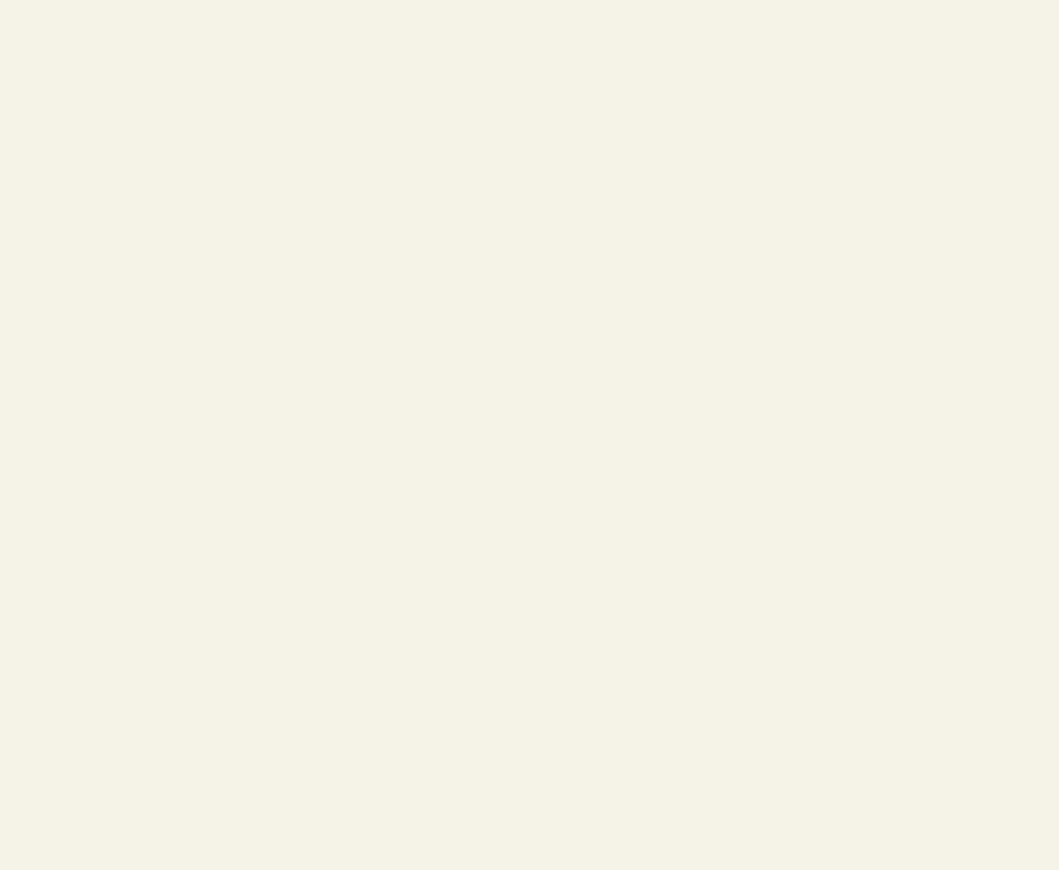
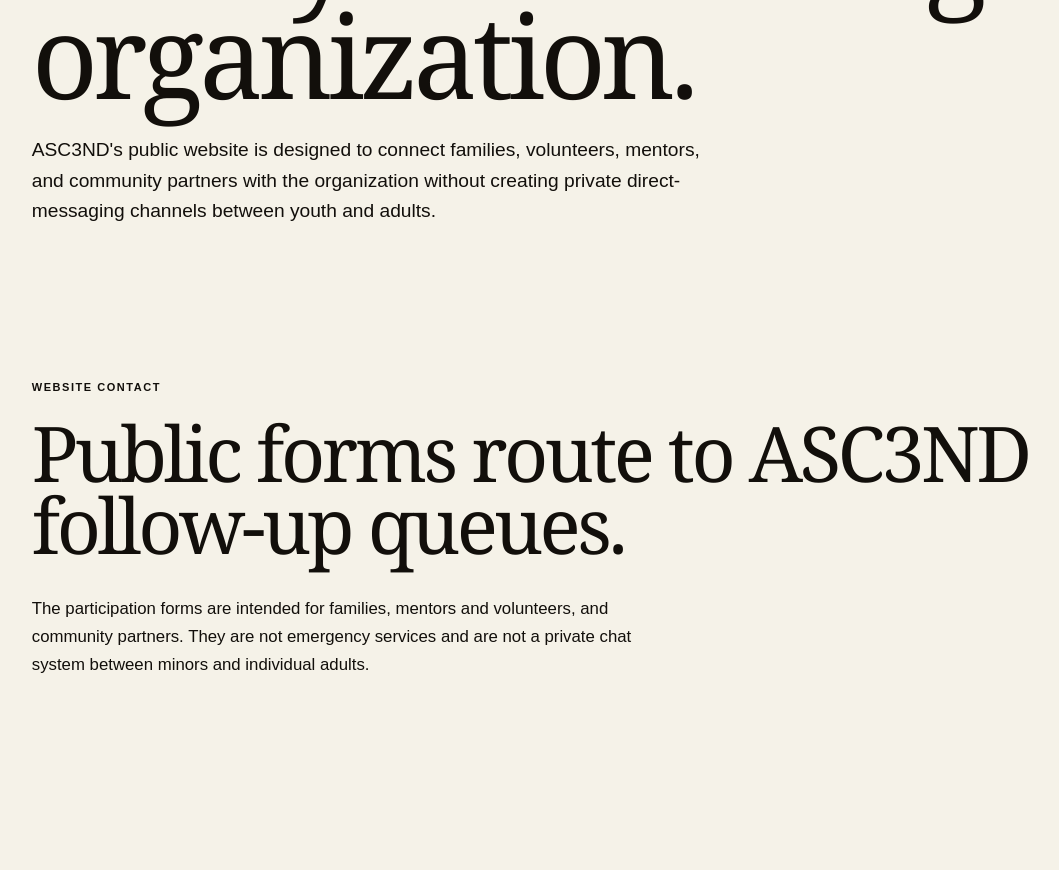
Before and after one commit to executiveusa/asc3nd-brand-site, a Next.js app: page /youth-safety in a window 1280 px wide. Before the commit this address had no page. Shown: the part 420-1290 px from the top of the page, without its empty margins (22-1081 px from the left). Before the commit the page ends 800 px from the top, so only its background shows below. Built offline with nearby package versions, Linux system fonts and the light colour scheme.

Commit message:
Add plain-language youth safety page

```diff
--- /dev/null
+++ b/app/youth-safety/page.tsx
@@ -0,0 +1,46 @@
+import { InteriorPage } from "@/components/InteriorPage";
+
+export const metadata = {
+  title: "Youth Safety | ASC3ND",
+  description: "ASC3ND's public website safety boundaries for youth, families, volunteers, mentors, and partners.",
+};
+
+export default function YouthSafetyPage() {
+  return (
+    <InteriorPage
+      eyebrow="Youth safety"
+      title="Clear boundaries for a youth-serving organization."
+      intro="ASC3ND's public website is designed to connect families, volunteers, mentors, and community partners with the organization without creating private direct-messaging channels between youth and adults."
+    >
+      <section className="interior-statement shell">
+        <p className="eyebrow">Website contact</p>
+        <h2>Public forms route to ASC3ND follow-up queues.</h2>
+        <p>The participation forms are intended for families, mentors and volunteers, and community partners. They are not emergency services and are not a private chat system between minors and individual adults.</p>
+      </section>
+
+      <section className="interior-statement shell">
+        <p className="eyebrow">Sensitive information</p>
+        <h2>Share only what is needed for the request.</h2>
+        <p>Do not use the public website forms to send emergency information, passwords, financial account information, medical records, or other highly sensitive information unless ASC3ND has provided a specific secure process for it.</p>
+      </section>
+
+      <section className="interior-statement shell">
+        <p className="eyebrow">Photos + stories</p>
+        <h2>Public media should be approved before publication.</h2>
+        <p>ASC3ND's project media system is designed to publish approved material only when the associated consent status is confirmed. Questions about a published image or story can be sent directly to ASC3ND.</p>
+      </section>
+
+      <section className="interior-statement shell">
+        <p className="eyebrow">Formal safeguards</p>
+        <h2>Website guidance is not a substitute for an organizational safeguarding policy.</h2>
+        <p>This page describes the boundaries of the public website. ASC3ND should separately maintain and approve its operational youth-safeguarding procedures for programs, volunteers, mentors, events, and staff.</p>
+      </section>
+
+      <section className="interior-statement shell">
+        <p className="eyebrow">Questions or concerns</p>
+        <h2>Contact ASC3ND.</h2>
+        <p>Email <a className="text-link" href="mailto:main@asc3nd.org">main@asc3nd.org</a> with a website safety question, media concern, or request for follow-up.</p>
+      </section>
+    </InteriorPage>
+  );
+}
```
